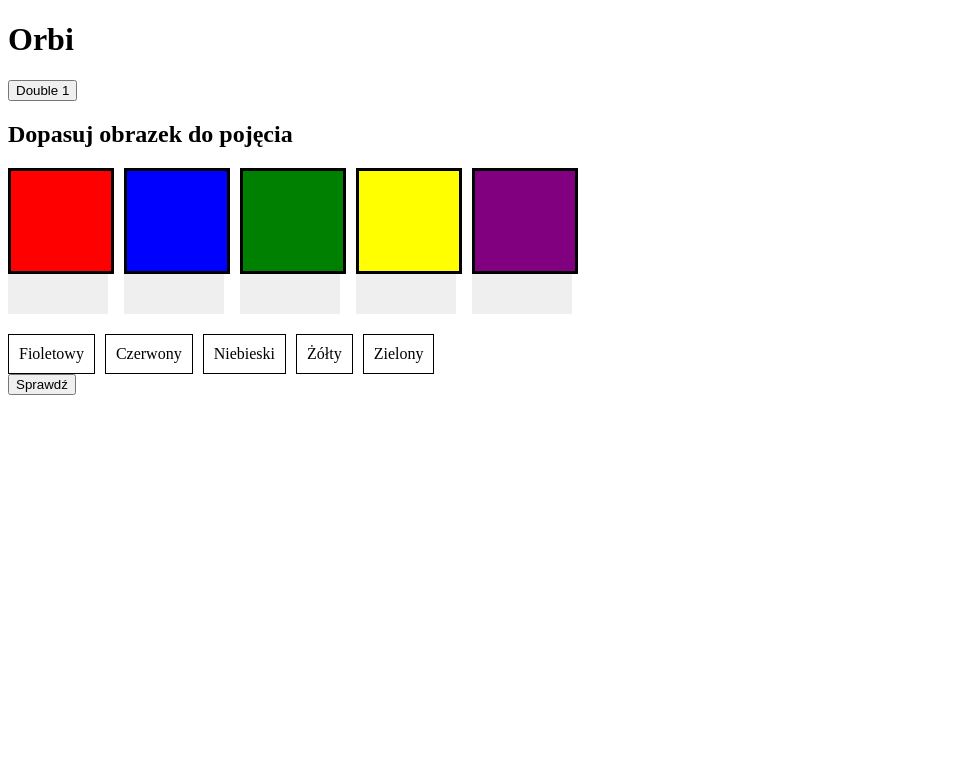
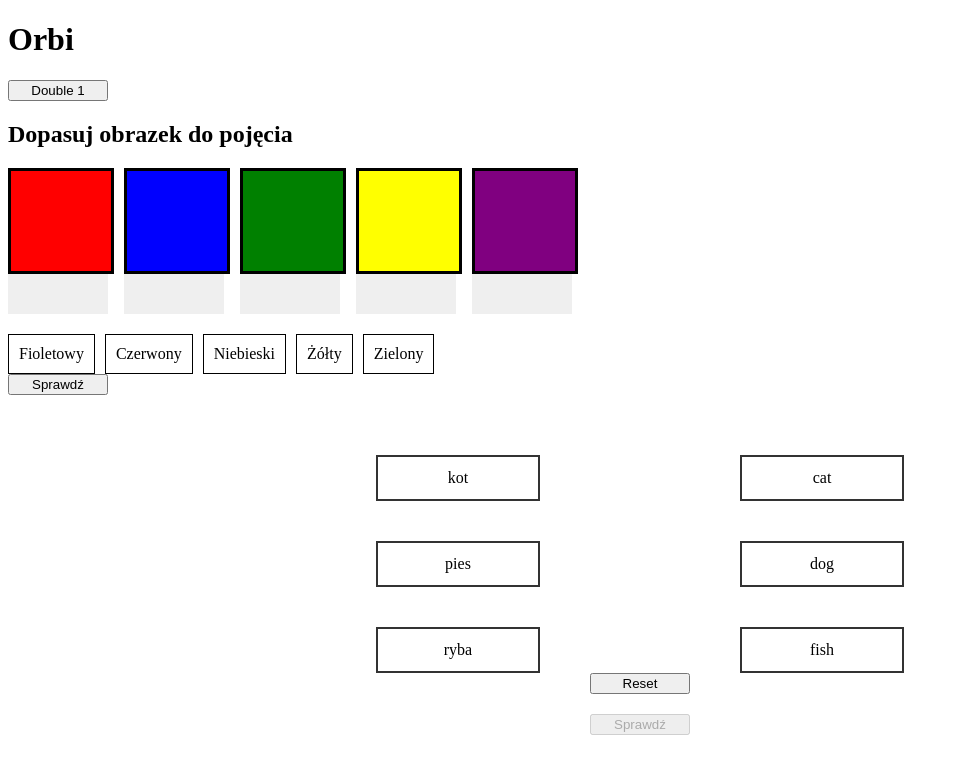
Before and after one commit to Projekt-zespolowy-PW-Orbi/Platforma-edukacyjna-Orbi, a React (Vite) app in the folder frontend/: page / in a window 1280 px wide. Shown: the top 774 px of the page, without its empty margins (0-959 px from the left). Built offline with nearby package versions, Linux system fonts and the light colour scheme.

Commit message:
feat(SCRUM-14): add matching lines quiz with answer checking

```diff
--- a/frontend/package.json
+++ b/frontend/package.json
@@ -13,7 +13,8 @@
     "@dnd-kit/core": "^6.3.1",
     "@orbi/shared": "workspace:*",
     "react": "^19.0.0",
-    "react-dom": "^19.0.0"
+    "react-dom": "^19.0.0",
+    "react-xarrows": "^2.0.2"
   },
   "devDependencies": {
     "@testing-library/jest-dom": "^6.6.3",
--- a/frontend/src/App.tsx
+++ b/frontend/src/App.tsx
@@ -1,5 +1,7 @@
 import { useState } from "react";
 import DragAndDropQuiz from "features/quiz/dragAndDrop/DragAndDropQuiz";
+import MatchingLinesQuiz from "features/quiz/matchingLines/MatchingLinesQuiz";
+
 interface DoubleResponse {
   result: number;
 }
@@ -37,6 +39,7 @@ export function App() {
       {result !== null && <p data-testid="result">Result: {result}</p>}
       {error && <p data-testid="error">Error: {error}</p>}
       <DragAndDropQuiz />
+      <MatchingLinesQuiz />
     </div>
   );
 }
--- /dev/null
+++ b/frontend/src/features/quiz/matchingLines/MatchingLinesQuiz.css
@@ -0,0 +1,71 @@
+.quiz-container {
+  padding: 60px;
+  position: relative;
+}
+
+.columns{
+    display: flex;
+    gap: 200px;
+    justify-content: center;
+}
+
+.column {
+  display: flex;
+  flex-direction: column;
+  gap: 40px;
+}
+
+.quiz-item {
+  border: 2px solid #333;
+  padding: 12px 20px;
+  background: white;
+  cursor: pointer;
+  transition: all 0.2s;
+  text-align: center;
+  width: 120px;
+}
+
+.quiz-item:hover {
+  background: #f3f3f3;
+}
+
+.selected {
+  border-color: #3b82f6;
+  background: #e6f0ff;
+}
+
+.used {
+  opacity: 0.5;
+  pointer-events: none;
+}
+
+.reset-btn {
+  position: absolute;
+  bottom: 20px;
+  left: 60px;
+  padding: 10px 16px;
+}
+
+.quiz-result {
+  margin-top: 20px;
+  font-weight: bold;
+}
+
+.success {
+  color: green;
+}
+
+.error {
+  color: red;
+}
+
+.buttons {
+  display: flex;
+  flex-direction: column;
+  gap: 20px;
+  align-items: center;
+}
+
+button{
+    width:100px;
+}
--- /dev/null
+++ b/frontend/src/features/quiz/matchingLines/MatchingLinesQuiz.tsx
@@ -0,0 +1,137 @@
+import { useState } from "react";
+import Xarrow from "react-xarrows";
+import "./MatchingLinesQuiz.css";
+
+const leftItems = ["kot", "pies", "ryba"];
+const rightItems = ["cat", "dog", "fish"];
+const correctPairs: Record<string, string> = {
+  kot: "cat",
+  pies: "dog",
+  ryba: "fish",
+};
+
+interface Connection {
+  left: string;
+  right: string;
+}
+
+export default function MatchingLinesQuiz() {
+  const [selectedLeft, setSelectedLeft] = useState<string | null>(null);
+  const [connections, setConnections] = useState<Connection[]>([]);
+  const [result, setResult] = useState<"correct" | "wrong" | null>(null);
+
+  const handleLeftClick = (item: string) => {
+    if (connections.some((c) => c.left === item)) return;
+    setSelectedLeft(item);
+  };
+
+  const handleRightClick = (item: string) => {
+    if (!selectedLeft) return;
+
+    if (connections.some((c) => c.right === item)) return;
+
+    setConnections((prev) => [...prev, { left: selectedLeft, right: item }]);
+
+    setSelectedLeft(null);
+  };
+
+  const checkAnswers = () => {
+    const isCorrect =
+      connections.length === leftItems.length &&
+      connections.every((c) => correctPairs[c.left] === c.right);
+
+    setResult(isCorrect ? "correct" : "wrong");
+  };
+
+  const resetQuiz = () => {
+    setConnections([]);
+    setSelectedLeft(null);
+  };
+
+  return (
+    <div className="quiz-container">
+      <div className="columns">
+        {/* LEFT COLUMN */}
+        <div className="column">
+          {leftItems.map((item) => (
+            <div
+              role="button"
+              tabIndex={0}
+              key={item}
+              id={`left-${item}`}
+              className={`quiz-item ${selectedLeft === item ? "selected" : ""} ${
+                connections.some((c) => c.left === item) ? "used" : ""
+              }`}
+              onClick={() => {
+                handleLeftClick(item);
+              }}
+              onKeyDown={(e: React.KeyboardEvent) => {
+                if (e.key === "Enter" || e.key === " ") {
+                  handleLeftClick(item);
+                }
+              }}
+            >
+              {item}
+            </div>
+          ))}
+        </div>
+
+        {/* RIGHT COLUMN */}
+        <div className="column">
+          {rightItems.map((item) => (
+            <div
+              role="button"
+              tabIndex={0}
+              key={item}
+              id={`right-${item}`}
+              className={`quiz-item ${
+                connections.some((c) => c.right === item) ? "used" : ""
+              }`}
+              onClick={() => {
+                handleRightClick(item);
+              }}
+              onKeyDown={(e: React.KeyboardEvent) => {
+                if (e.key === "Enter" || e.key === " ") {
+                  handleRightClick(item);
+                }
+              }}
+            >
+              {item}
+            </div>
+          ))}
+        </div>
+
+        {/* ARROWS */}
+        {connections.map((c, i) => (
+          <Xarrow
+            key={i}
+            start={`left-${c.left}`}
+            end={`right-${c.right}`}
+            strokeWidth={3}
+            color="#3b82f6"
+            curveness={0.4}
+          />
+        ))}
+      </div>
+      <div className="buttons">
+        <button onClick={resetQuiz}>Reset</button>
+        <button
+          onClick={checkAnswers}
+          disabled={connections.length !== leftItems.length}
+        >
+          Sprawdź
+        </button>
+      </div>
+
+      {result === "correct" && (
+        <div className="quiz-result success">
+          Brawo! Wszystkie odpowiedzi poprawne.
+        </div>
+      )}
+
+      {result === "wrong" && (
+        <div className="quiz-result error">Niektóre odpowiedzi są błędne.</div>
+      )}
+    </div>
+  );
+}
```
Also changed, not shown: 1 other file (tests, documents, lock files or other folders).
